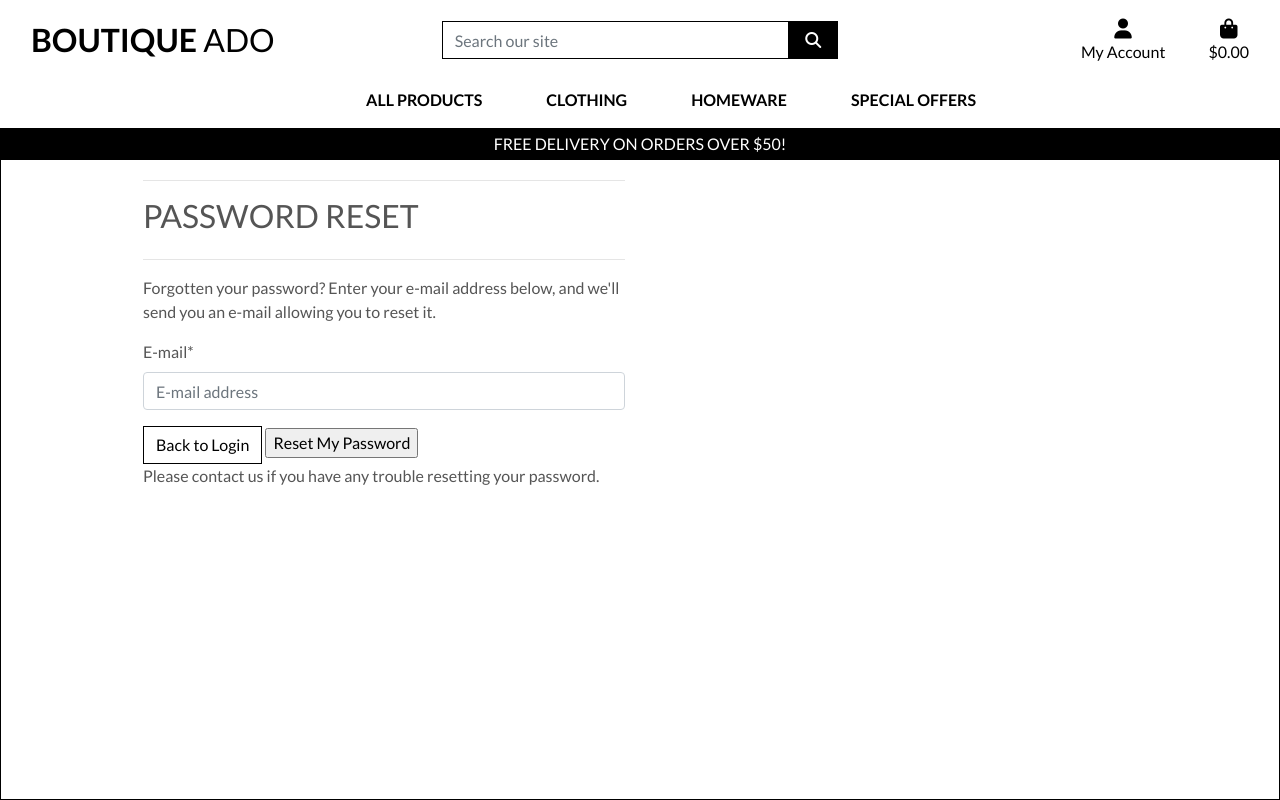
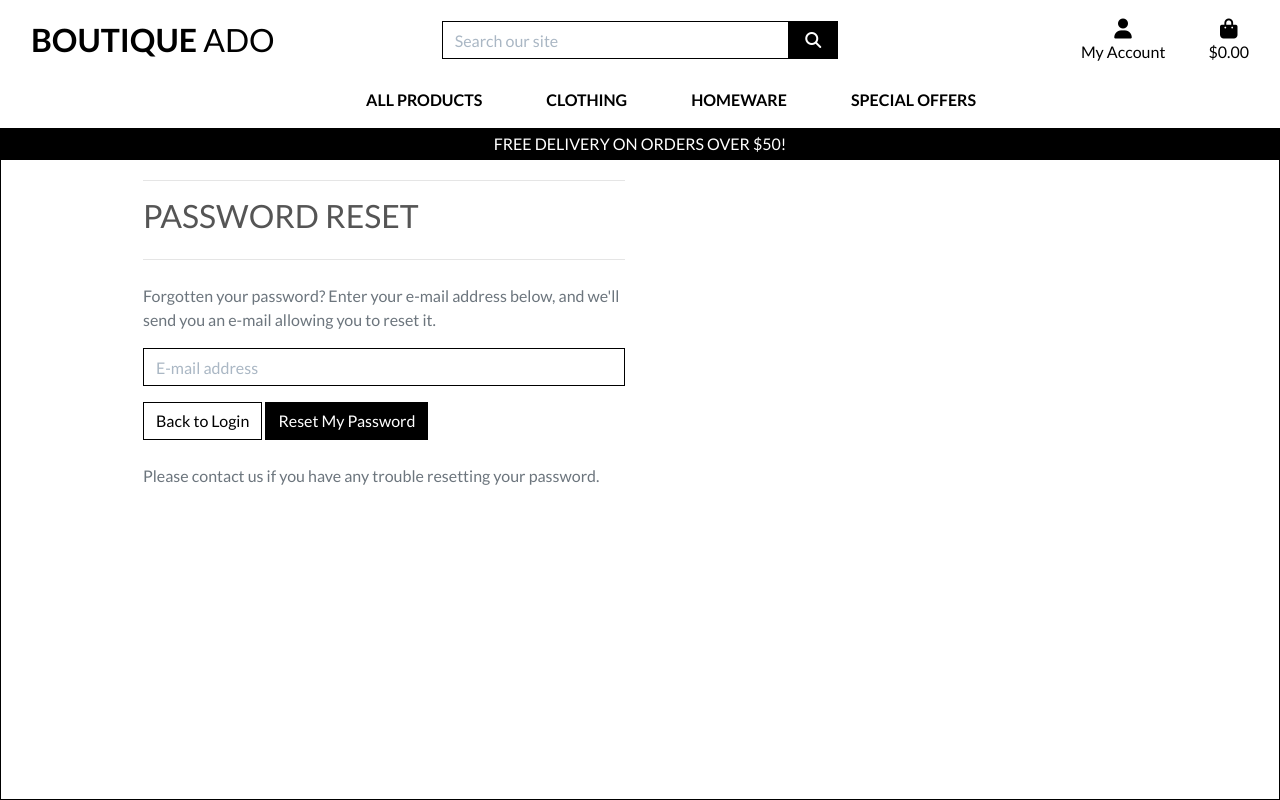
Before and after one commit to steharr/boutique-ado-ecommerce-django, a Django app: page /accounts/password/reset/ in a window 1280 px wide. Run offline with Django 3.2, Linux system fonts and the light colour scheme; some libraries are stand-ins or nearby versions.

Commit message:
update allauth templates and tested profiles

```diff
--- a/profiles/templates/profiles/profile.html
+++ b/profiles/templates/profiles/profile.html
@@ -28,5 +28,5 @@
         </div>
     </div>
 </div>
-
+{{ profile }}
 {% endblock %}
--- a/static/css/base.css
+++ b/static/css/base.css
@@ -104,6 +104,10 @@ a.category-badge>span.badge:hover {
     cursor: pointer;
 }
 
+input[name='q']::placeholder {
+    color: #aab7c4;
+}
+
 /* ------------------------------- bootstrap toasts */
 
 .message-container {
@@ -172,6 +176,60 @@ a.category-badge>span.badge:hover {
     overflow-y: auto;
 }
 
+/* -------------------------------- Allauth form formatting */
+.allauth-form-inner-content p {
+    margin-top: 1.5rem;
+    color: #6c757d;
+}
+
+.allauth-form-inner-content input {
+    border-color: #000;
+    border-radius: 0;
+}
+
+.allauth-form-inner-content label:not([for='id_remember']) {
+    display: none;
+}
+
+.allauth-form-inner-content input::placeholder {
+    color: #aab7c4;
+}
+
+.allauth-form-inner-content button,
+.allauth-form-inner-content input[type='submit'] {
+    /* btn */
+    display: inline-block;
+    font-weight: 400;
+    color: #fff;
+    text-align: center;
+    vertical-align: middle;
+    -webkit-user-select: none;
+    -moz-user-select: none;
+    -ms-user-select: none;
+    user-select: none;
+    background-color: #000;
+    border: 1px solid #000;
+    padding: .375rem .75rem;
+    font-size: 1rem;
+    line-height: 1.5;
+    border-radius: 0;
+
+    /* standard bootstrap btn transitions */
+    transition: color .15s ease-in-out, background-color .15s ease-in-out, border-color .15s ease-in-out, box-shadow .15s ease-in-out;
+}
+
+.allauth-form-inner-content button:hover,
+.allauth-form-inner-content input[type='submit']:hover {
+    color: #fff;
+    background-color: #222;
+    border-color: #222;
+}
+
+.allauth-form-inner-content a {
+    color: #17a2b8;
+    /* text-info */
+}
+
 /* -------------------------------- Media Queries */
 
 /* Slightly larger container on xl screens */
--- a/templates/base.html
+++ b/templates/base.html
@@ -85,7 +85,7 @@
                             {% if request.user.is_superuser %}
                             <a href="" class="dropdown-item">Product Management</a>
                             {% endif %}
-                            <a href="" class="dropdown-item">My Profile</a>
+                            <a href="{% url 'profile' %}" class="dropdown-item">My Profile</a>
                             <a href="{% url 'account_logout' %}" class="dropdown-item">Logout</a>
                             {% else %}
                             <a href="{% url 'account_signup' %}" class="dropdown-item">Register</a>
--- a/templates/includes/mobile-top-header.html
+++ b/templates/includes/mobile-top-header.html
@@ -37,7 +37,7 @@
             {% if request.user.is_superuser %}
             <a href="{% url 'account_logout' %}" class="dropdown-item">Product Management</a>
             {% endif %}
-            <a href="" class="dropdown-item">My Profile</a>
+            <a href="{% url 'profile' %}" class="dropdown-item">My Profile</a>
             <a href="{% url 'account_logout' %}" class="dropdown-item">Logout</a>
             {% else %}
             <a href="{% url 'account_signup' %}" class="dropdown-item">Register</a>
```
Also changed, not shown: profiles/views.py (+8 -2 lines).
